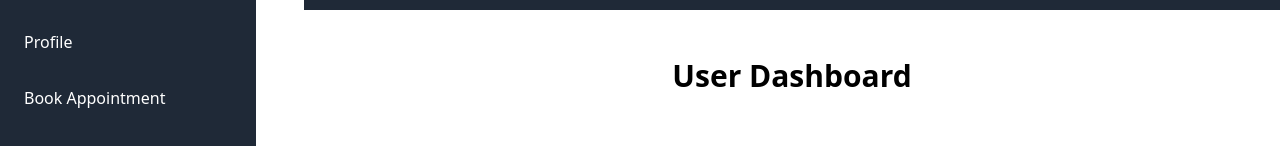
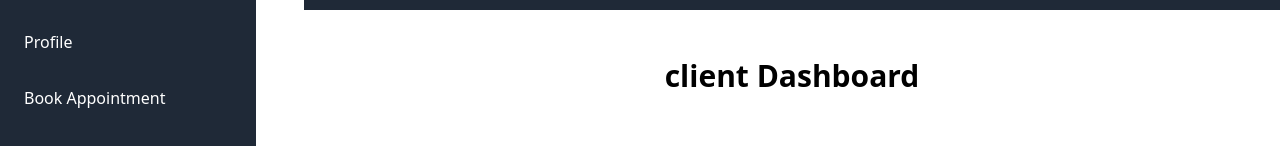
Before and after one commit to ravine13/Mind-Matters, a React (Create React App) app in the folder client/mind-matters/: page /user-dashboard in a window 1280 px wide. Shown: the part 139-285 px from the top of the page. Built offline with nearby package versions, Linux system fonts and the light colour scheme; sample sign-in values are in the browser's storage.

Commit message:
new: profile error

```diff
--- a/client/mind-matters/src/pages/UserDashboard.js
+++ b/client/mind-matters/src/pages/UserDashboard.js
@@ -24,7 +24,7 @@ const UserDashboard = () => {
       <div className="flex-1 flex flex-col">
         <Navbar />
         <main className="px-4 py-12 flex-1">
-          <h1 className="text-3xl font-semibold text-center">User Dashboard</h1>
+          <h1 className="text-3xl font-semibold text-center"> client Dashboard</h1>
           <div className="flex flex-col items-center my-8">
           </div>
         </main>
```
